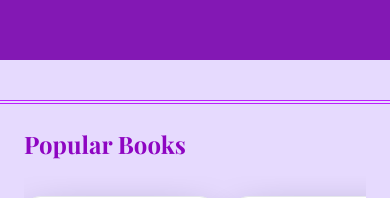
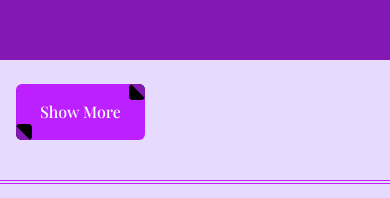
Before and after one commit to Munyia/BaYBook, a React (Vite) app: page / in a window 390 px wide. Shown: the part 2188-2386 px from the top of the page. Built offline with nearby package versions, Linux system fonts and the light colour scheme; a web font is replaced by a local one; what tailwindcss-filters would draw is missing.

Commit message:
responsiveness

```diff
--- a/src/App.jsx
+++ b/src/App.jsx
@@ -1,6 +1,6 @@
-import { useState } from 'react'
+import { useEffect, useState } from 'react'
 import './App.css'
-import { BrowserRouter, Route, Routes } from 'react-router-dom'
+import { BrowserRouter, Route, Routes, useLocation } from 'react-router-dom'
 import Home from './pages/Home'
 import Login from './pages/Login'
 import Signup from './pages/Signup'
@@ -19,13 +19,25 @@ import Blog from './pages/Blog'
 import Contact from './pages/Contact'
 import Category from './components/Categories'
 
+
+const ScrollToTop = () => {
+  const { pathname } = useLocation();
+
+  useEffect(() => {
+    window.scrollTo(0, 0);
+  }, [pathname]);
+
+  return null;
+};
 function App() {
   const [count, setCount] = useState(0)
+
 
   return (
     <AuthProvider> {/* Wrap the app with AuthProvider */}
       <BrowserRouter>
         <MouseTrail />
+        <ScrollToTop />
         <Header />
         <Routes>
           <Route path="/" element={<Home />} />
--- a/src/pages/Home.jsx
+++ b/src/pages/Home.jsx
@@ -1,9 +1,10 @@
-import React from 'react';
+import React, { useState } from 'react';
 import { Link } from 'react-router-dom';
 import Popular from '../components/Popular';
 import Recommended from '../components/Recommended';
 import Carousel from '../components/Carousel';
-
+import LoginModal from '../components/LoginModal';
+import { useAuth } from '../components/context/AuthContext';
 // Mock data for books
 const carouselData = [
   {
@@ -81,6 +82,19 @@ const carouselData = [
 
 
 const Home = () => {
+  const { isLoggedIn } = useAuth(); // Get the login status
+  const [showModal, setShowModal] = useState(false);
+
+  const handleLinkClick = (event) => {
+    if (!isLoggedIn) {
+      event.preventDefault(); // Prevent default link behavior
+      setShowModal(true); // Show the login modal
+    }
+  };
+
+  const closeModal = () => {
+    setShowModal(false);
+  };
 
 
   return (
@@ -104,6 +118,7 @@ const Home = () => {
       </div>
       <Link
         to={'/books'}
+        onClick={handleLinkClick}
         className="relative justify-center mx-auto w-fit flex items-center px-6 py-3 overflow-hidden font-medium transition-all bg-pry rounded-md group"
       >
         <span
@@ -125,8 +140,11 @@ const Home = () => {
         ></span>
         <span
           className="relative w-full text-left text-white transition-colors duration-200 ease-in-out group-hover:text-white"
-        >Start Reading </span>
+        >Start Reading</span>
       </Link>
+
+      {/* Modal for Login */}
+      {showModal && <LoginModal onClose={closeModal} />}
     </div>
 
     {/* Carousel - Right Side */}
@@ -183,8 +201,8 @@ const Home = () => {
 
       {/* Categories Section */}
 
-
-      <Carousel autoslide={true} autoslideinterval={3000}>
+<div>
+<Carousel autoslide={true} autoslideinterval={3000}>
   {carouselData.map((book) => (
     <div
       key={book.id}
@@ -233,8 +251,36 @@ const Home = () => {
         ></div>
       </div>
     </div>
+
   ))}
 </Carousel>
+<Link
+        to={'/category'}
+        className="relative w-fit flex mt-6 ml-4  px-6 py-4 overflow-hidden font-medium transition-all bg-pry rounded-md group"
+      >
+        <span
+          className="absolute top-0 right-0 inline-block w-4 h-4 transition-all duration-500 ease-in-out bg-black rounded group-hover:-mr-4 group-hover:-mt-4"
+        >
+          <span
+            className="absolute top-0 right-0 w-5 h-5 rotate-45 translate-x-1/2 -translate-y-1/2 bg-dk-pry1"
+          ></span>
+        </span>
+        <span
+          className="absolute bottom-0 rotate-180 left-0 inline-block w-4 h-4 transition-all duration-500 ease-in-out bg-black rounded group-hover:-ml-4 group-hover:-mb-4"
+        >
+          <span
+            className="absolute top-0 right-0 w-5 h-5 rotate-45 translate-x-1/2 -translate-y-1/2 bg-dk-pry1"
+          ></span>
+        </span>
+        <span
+          className="absolute bottom-0 left-0 w-full h-full transition-all duration-500 ease-in-out delay-200 -translate-x-full bg-dk-pry1 rounded-md group-hover:translate-x-0"
+        ></span>
+        <span
+          className="relative w-full text-left text-white transition-colors duration-200 ease-in-out group-hover:text-white"
+        >Show More </span>
+      </Link>
+</div>
+
 
 
 
```
